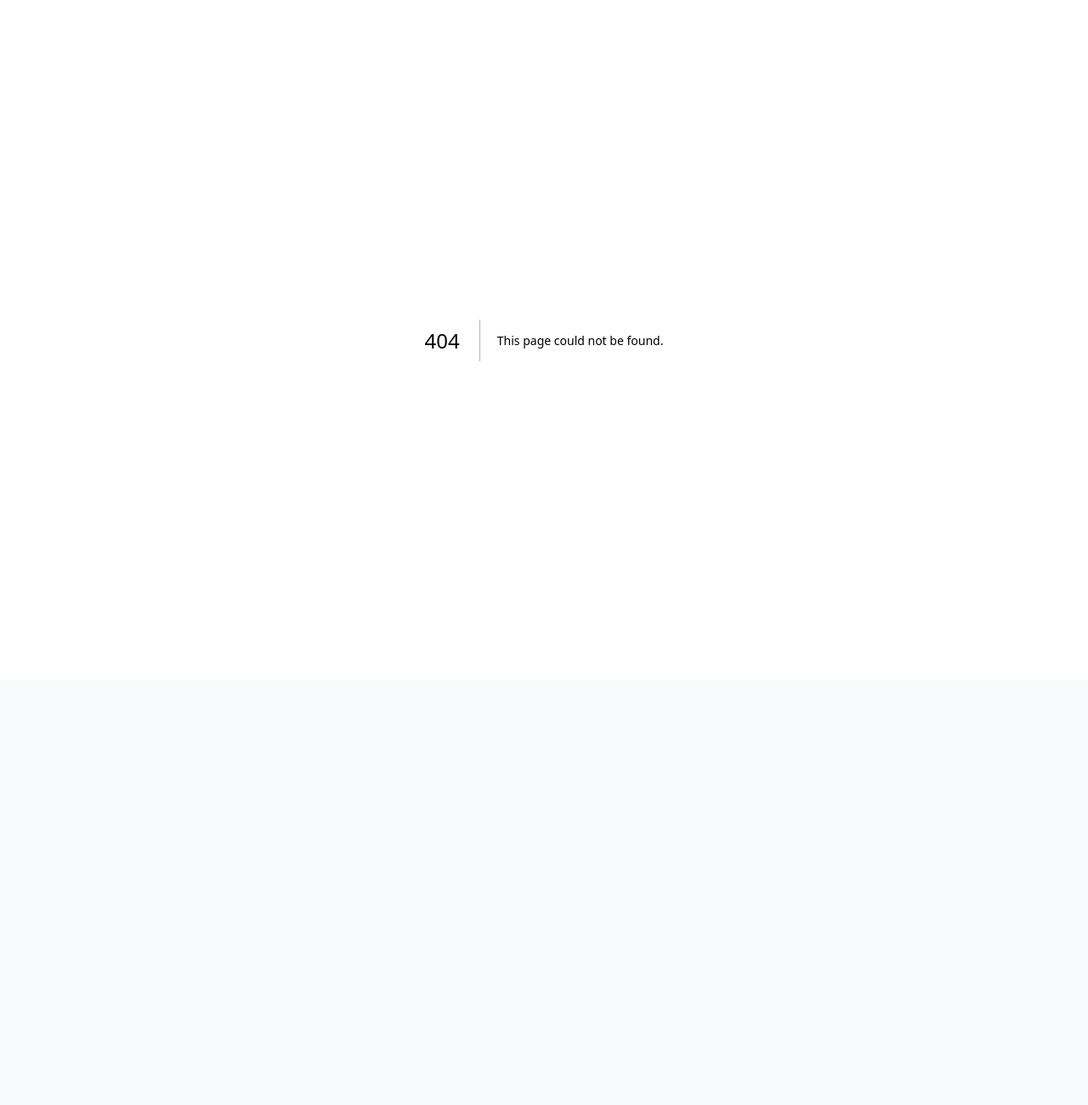
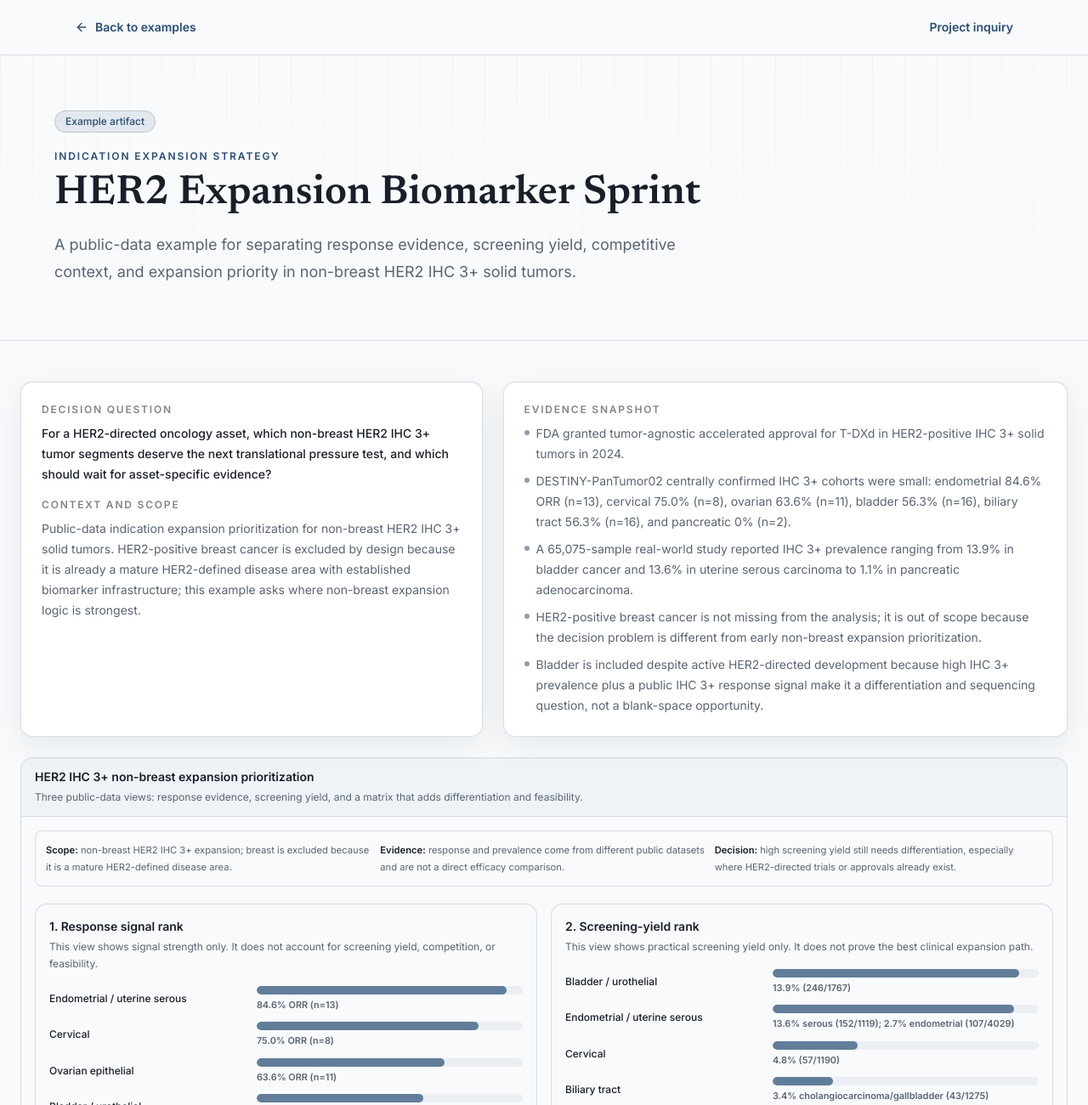
Before and after one commit to Qin-tjo/website, a Next.js app: page /work/her2-expansion in a window 1280 px wide. Before the commit this address had no page. Shown: the top 1300 px of the page at 85% size. Before the commit the page ends 800 px from the top, so only its background shows below. Built offline with nearby package versions, Linux system fonts and the light colour scheme.

Commit message:
Move HER2 sample to standalone artifact

```diff
--- /dev/null
+++ b/src/app/work/her2-expansion/page.tsx
@@ -0,0 +1,76 @@
+import { ArrowLeft } from "lucide-react";
+import Link from "next/link";
+
+import {
+  ArtifactVisual,
+  ListBlock,
+  MiniBlock,
+  ReferenceList,
+} from "@/components/selected-work";
+import { Badge } from "@/components/ui/badge";
+import { Card } from "@/components/ui/card";
+import { siteConfig } from "@/config/site";
+
+const project = siteConfig.projects.find((item) => item.href === "/work/her2-expansion/") ?? siteConfig.projects[0];
+
+export default function Her2ExpansionPage() {
+  return (
+    <main className="min-h-screen bg-background">
+      <header className="border-b border-border/70 bg-background/85 backdrop-blur-xl">
+        <div className="mx-auto flex h-16 max-w-6xl items-center justify-between px-5 sm:px-6">
+          <Link href="/#work" className="inline-flex items-center gap-2 text-sm font-semibold text-primary underline-offset-4 hover:underline">
+            <ArrowLeft className="h-4 w-4" />
+            Back to examples
+          </Link>
+          <a href={`mailto:${siteConfig.email}`} className="text-sm font-semibold text-primary underline-offset-4 hover:underline">
+            Project inquiry
+          </a>
+        </div>
+      </header>
+
+      <section className="relative overflow-hidden border-b border-border/70 px-5 py-14 sm:px-6 lg:py-16">
+        <div className="scientific-grid absolute inset-0 opacity-60" />
+        <div className="relative mx-auto max-w-6xl">
+          <Badge className="border-primary/20 bg-primary/10 text-primary">{project.workType}</Badge>
+          <p className="mt-5 text-xs font-semibold uppercase tracking-[0.16em] text-primary">{project.category}</p>
+          <h1 className="mt-3 max-w-4xl font-serif text-4xl font-semibold leading-tight text-foreground sm:text-5xl">
+            {project.title}
+          </h1>
+          <p className="mt-5 max-w-3xl text-lg leading-8 text-muted-foreground">
+            A public-data example for separating response evidence, screening yield, competitive context, and expansion priority in non-breast HER2 IHC 3+ solid tumors.
+          </p>
+        </div>
+      </section>
+
+      <section className="px-5 py-10 sm:px-6 lg:py-12">
+        <div className="mx-auto max-w-7xl space-y-6">
+          <div className="grid gap-6 lg:grid-cols-[0.9fr_1.1fr]">
+            <Card className="p-6 shadow-soft">
+              <div className="grid gap-4">
+                <MiniBlock label="Decision question" value={project.question} tone="strong" />
+                <MiniBlock label="Context and scope" value={project.context} />
+              </div>
+            </Card>
+
+            <Card className="grid gap-5 p-6 shadow-soft">
+              <ListBlock label="Evidence snapshot" items={project.evidence} />
+            </Card>
+          </div>
+
+          <ArtifactVisual visual={project.visual} />
+
+          <div className="grid gap-6 lg:grid-cols-[1fr_0.9fr]">
+            <Card className="p-6 shadow-soft">
+              <ListBlock label="Interpretation" items={project.interpretation} />
+            </Card>
+            <Card className="grid gap-5 p-6 shadow-soft">
+              <MiniBlock label="Recommendation" value={project.recommendation} tone="strong" />
+              <MiniBlock label="Caveat / what would change this" value={project.caveat} />
+              <ReferenceList references={project.references} />
+            </Card>
+          </div>
+        </div>
+      </section>
+    </main>
+  );
+}
--- a/src/components/selected-work.tsx
+++ b/src/components/selected-work.tsx
@@ -1,6 +1,7 @@
 "use client";
 
 import { ArrowRight, FileText } from "lucide-react";
+import Link from "next/link";
 import { useState } from "react";
 import type { ReactNode } from "react";
 
@@ -48,7 +49,7 @@ const targetTierTone: Record<Tier, string> = {
 };
 
 export function SelectedWork() {
-  const [selectedIndex, setSelectedIndex] = useState(0);
+  const [selectedIndex, setSelectedIndex] = useState(1);
   const selectedProject = siteConfig.projects[selectedIndex];
 
   return (
@@ -64,7 +65,7 @@ export function SelectedWork() {
               <Card
                 className={cn(
                   "group flex h-full flex-col overflow-hidden p-5 transition-transform duration-300 hover:-translate-y-1 hover:shadow-premium",
-                  selectedIndex === index ? "border-primary/45 bg-primary/[0.03] shadow-premium" : "bg-background/86",
+                  selectedIndex === index && !project.href ? "border-primary/45 bg-primary/[0.03] shadow-premium" : "bg-background/86",
                 )}
               >
                 <div className="flex h-full flex-col">
@@ -82,6 +83,15 @@ export function SelectedWork() {
                   <h3 className="mt-3 font-serif text-xl font-semibold leading-tight text-foreground">{project.title}</h3>
                   <p className="mt-3 text-sm leading-6 text-muted-foreground">{project.description}</p>
                   <div className="mt-auto border-t border-border/70 pt-4">
+                    {project.href ? (
+                      <Link
+                        className="inline-flex items-center gap-2 text-sm font-semibold text-primary underline-offset-4 hover:underline"
+                        href={project.href}
+                      >
+                        View full artifact
+                        <ArrowRight className="h-3.5 w-3.5" />
+                      </Link>
+                    ) : (
                       <button
                         className="inline-flex items-center gap-2 text-sm font-semibold text-primary underline-offset-4 hover:underline"
                         type="button"
@@ -91,6 +101,7 @@ export function SelectedWork() {
                         View artifact
                         <ArrowRight className="h-3.5 w-3.5" />
                       </button>
+                    )}
                   </div>
                 </div>
               </Card>
@@ -134,13 +145,13 @@ export function SelectedWork() {
   );
 }
 
-function ArtifactVisual({ visual }: { visual: ProjectVisual }) {
+export function ArtifactVisual({ visual }: { visual: ProjectVisual }) {
   return (
     <div className="overflow-hidden rounded-xl border border-border/80 bg-background">
       <div className="border-b border-border/70 bg-primary/[0.04] px-4 py-3">
         <p className="text-sm font-semibold text-foreground">{visual.title}</p>
         <p className="mt-1 text-xs leading-5 text-muted-foreground">{visual.subtitle}</p>
-        {visual.kind === "her2-expansion" ? <TierLegend context="her2" /> : <TierLegend />}
+        {visual.kind === "her2-expansion" ? null : <TierLegend />}
       </div>
       <div className="overflow-x-auto p-4">
         {visual.kind === "her2-expansion" ? <Her2ExpansionVisual visual={visual} /> : null}
@@ -160,17 +171,17 @@ function Her2ExpansionVisual({ visual }: { visual: Extract<ProjectVisual, { kind
   const priorityRows = [...visual.rows].sort((a, b) => a.finalRank - b.finalRank);
 
   return (
-    <div className="min-w-[860px] space-y-5">
+    <div className="space-y-5">
       <div className="grid gap-2 rounded-lg border border-border/70 bg-background p-3 text-[0.7rem] leading-5 text-muted-foreground sm:grid-cols-3">
-        <p><span className="font-semibold text-emerald-700">High:</span> near-term expansion hypothesis to pressure-test first.</p>
-        <p><span className="font-semibold text-amber-700">Medium:</span> plausible follow-on; needs differentiation or feasibility support.</p>
-        <p><span className="font-semibold text-rose-700">Low:</span> hold unless asset-specific internal data change the case.</p>
+        <p><span className="font-semibold text-foreground">Scope:</span> non-breast HER2 IHC 3+ expansion; breast is excluded because it is a mature HER2-defined disease area.</p>
+        <p><span className="font-semibold text-foreground">Evidence:</span> response and prevalence come from different public datasets and are not a direct efficacy comparison.</p>
+        <p><span className="font-semibold text-foreground">Decision:</span> high screening yield still needs differentiation, especially where HER2-directed trials or approvals already exist.</p>
       </div>
 
       <div className="grid gap-4 lg:grid-cols-2">
         <RankedBarPanel
           title="1. Response signal rank"
-          message="Highest public ORR signals are endometrial, cervical, and ovarian, but N is small."
+          message="This view shows signal strength only. It does not account for screening yield, competition, or feasibility."
           footnote="DESTINY-PanTumor02 centrally confirmed HER2 IHC 3+ cohorts; ORR shown with cohort N."
         >
           {responseRows.map((row) => (
@@ -189,7 +200,7 @@ function Her2ExpansionVisual({ visual }: { visual: Extract<ProjectVisual, { kind
 
         <RankedBarPanel
           title="2. Screening-yield rank"
-          message="Bladder and uterine serous have the highest public IHC 3+ prevalence; pancreatic has the weakest yield."
+          message="This view shows practical screening yield only. It does not prove the best clinical expansion path."
           footnote="Real-world HER2 IHC dataset; prevalence shown with IHC 3+ count / tested N."
         >
           {prevalenceRows.map((row) => (
@@ -210,10 +221,17 @@ function Her2ExpansionVisual({ visual }: { visual: Extract<ProjectVisual, { kind
         <div className="border-b border-border/70 bg-muted/35 px-4 py-3">
           <p className="text-sm font-semibold text-foreground">3. Evidence-backed prioritization matrix</p>
           <p className="mt-1 text-xs leading-5 text-muted-foreground">
-            Final rank integrates response strength, prevalence/screening yield, and practical differentiation. Scores are 1-5 directional judgments from public data.
+            Final rank integrates response strength, prevalence, screening burden, and differentiation. Scores are 1-5 directional judgments from public data.
           </p>
+          <div className="mt-2 flex flex-wrap gap-2 text-[0.68rem] font-medium text-muted-foreground">
+            <span className="inline-flex items-center gap-1.5"><span className="h-2 w-2 rounded-sm bg-emerald-600" />5 strongest</span>
+            <span className="inline-flex items-center gap-1.5"><span className="h-2 w-2 rounded-sm bg-emerald-200" />4 supportive</span>
+            <span className="inline-flex items-center gap-1.5"><span className="h-2 w-2 rounded-sm bg-amber-200" />3 mixed</span>
+            <span className="inline-flex items-center gap-1.5"><span className="h-2 w-2 rounded-sm bg-orange-100" />2 limiting</span>
+            <span className="inline-flex items-center gap-1.5"><span className="h-2 w-2 rounded-sm bg-rose-100" />1 weak</span>
           </div>
-        <div className="grid grid-cols-[1.05fr_0.5fr_0.6fr_0.6fr_0.65fr_0.58fr_0.62fr_1.65fr] gap-2 p-4 text-xs">
+        </div>
+        <div className="hidden grid-cols-[1.05fr_0.5fr_0.6fr_0.6fr_0.65fr_0.58fr_0.62fr_1.65fr] gap-2 p-4 text-xs md:grid">
           {["Segment", "ORR", "Prevalence", "Screening", "Differentiation", "Overall", "Priority", "Evidence behind rank"].map((header) => (
             <p key={header} className="text-[0.62rem] font-semibold uppercase tracking-[0.11em] text-foreground/50">{header}</p>
           ))}
@@ -234,7 +252,32 @@ function Her2ExpansionVisual({ visual }: { visual: Extract<ProjectVisual, { kind
                 <PriorityPill priority={row.priority} />
               </div>
               <div className="space-y-1 border-t border-border/70 py-3 leading-5 text-muted-foreground">
-                <p>{row.rationale}</p>
+                <p className="font-medium text-foreground/80">{row.rationale}</p>
+                <p><span className="font-semibold text-foreground/70">Screening:</span> {row.screeningEvidence}</p>
+                <p><span className="font-semibold text-foreground/70">Differentiation:</span> {row.differentiationEvidence}</p>
+              </div>
+            </div>
+          ))}
+        </div>
+        <div className="space-y-3 p-4 md:hidden">
+          {priorityRows.map((row) => (
+            <div key={row.tumor} className="rounded-lg border border-border/70 bg-background p-3">
+              <div className="flex items-start justify-between gap-3">
+                <div>
+                  <p className="text-sm font-semibold text-foreground">#{row.finalRank} {row.tumor}</p>
+                  <p className="mt-1 text-xs text-muted-foreground">{row.screenBurden}</p>
+                </div>
+                <PriorityPill priority={row.priority} />
+              </div>
+              <div className="mt-3 grid grid-cols-2 gap-2">
+                <MobileHeatCell label="ORR" value={row.matrix.response} />
+                <MobileHeatCell label="Prevalence" value={row.matrix.prevalence} />
+                <MobileHeatCell label="Screening" value={row.matrix.screening} />
+                <MobileHeatCell label="Diff." value={row.matrix.differentiation} />
+              </div>
+              <p className="mt-3 text-xs font-semibold text-foreground">Overall {row.finalScore.toFixed(1)}</p>
+              <div className="mt-2 space-y-1 text-xs leading-5 text-muted-foreground">
+                <p className="font-medium text-foreground/80">{row.rationale}</p>
                 <p><span className="font-semibold text-foreground/70">Screening:</span> {row.screeningEvidence}</p>
                 <p><span className="font-semibold text-foreground/70">Differentiation:</span> {row.differentiationEvidence}</p>
               </div>
@@ -243,13 +286,13 @@ function Her2ExpansionVisual({ visual }: { visual: Extract<ProjectVisual, { kind
         </div>
         <div className="border-t border-border/70 px-4 py-3">
           <p className="text-[0.68rem] leading-5 text-muted-foreground">
-            Annotation: response score considers ORR and IHC 3+ cohort N; prevalence and screening scores use real-world IHC 3+ rate and approximate patients screened per positive; differentiation reflects public competitive and histology-specific context, including whether a clear histology-specific question or an existing HER2-directed standard changes the opportunity. Overall score is the average of the four displayed evidence dimensions.
+            Annotation: response score considers ORR and IHC 3+ cohort N; prevalence and screening scores use real-world IHC 3+ rate and approximate patients screened per positive; differentiation reflects public competitive and histology-specific context. Bladder is penalized for active HER2-directed development; biliary tract is penalized for an approved HER2-directed option; breast cancer is outside scope rather than deprioritized. Overall score is the average of the four displayed evidence dimensions.
           </p>
         </div>
       </div>
 
       <ChartNote>
-        Takeaway: prioritize uterine serous/endometrial, bladder/urothelial, and cervical hypotheses for first-pass pressure testing. ORR and prevalence come from separate public datasets, so the matrix is an expansion-screening framework, not an efficacy comparison.
+        Takeaway: uterine serous/endometrial is the cleanest first-pass hypothesis. Bladder remains scientifically visible because screening yield is high, but it needs a sharper differentiation or sequencing rationale. Cervical is interesting but N-limited; ovarian and biliary tract are conditional follow-ons.
       </ChartNote>
     </div>
   );
@@ -304,6 +347,23 @@ function formatPercent(value: number) {
 }
 
 function HeatCell({ value }: { value: number }) {
+  return (
+    <div className="border-t border-border/70 py-3">
+      <HeatCellBadge value={value} />
+    </div>
+  );
+}
+
+function MobileHeatCell({ label, value }: { label: string; value: number }) {
+  return (
+    <div className="flex items-center justify-between rounded-md border border-border/60 bg-muted/25 px-2 py-2">
+      <span className="text-[0.65rem] font-semibold uppercase tracking-[0.1em] text-foreground/50">{label}</span>
+      <HeatCellBadge value={value} />
+    </div>
+  );
+}
+
+function HeatCellBadge({ value }: { value: number }) {
   const tone =
     value >= 5
       ? "bg-emerald-600 text-white"
@@ -316,11 +376,9 @@ function HeatCell({ value }: { value: number }) {
             : "bg-rose-100 text-rose-950";
 
   return (
-    <div className="border-t border-border/70 py-3">
     <span className={cn("inline-flex h-7 w-9 items-center justify-center rounded-md text-xs font-semibold", tone)}>
       {value}
     </span>
-    </div>
   );
 }
 
@@ -446,7 +504,7 @@ function BiomarkerReviewVisual({ visual }: { visual: Extract<ProjectVisual, { ki
   );
 }
 
-function MiniBlock({ label, value, tone = "muted" }: { label: string; value: string; tone?: "muted" | "strong" }) {
+export function MiniBlock({ label, value, tone = "muted" }: { label: string; value: string; tone?: "muted" | "strong" }) {
   return (
     <div>
       <p className="text-xs font-semibold uppercase tracking-[0.15em] text-foreground/55">{label}</p>
@@ -455,7 +513,7 @@ function MiniBlock({ label, value, tone = "muted" }: { label: string; value: str
   );
 }
 
-function ListBlock({ label, items }: { label: string; items: string[] }) {
+export function ListBlock({ label, items }: { label: string; items: string[] }) {
   return (
     <div>
       <p className="text-xs font-semibold uppercase tracking-[0.15em] text-foreground/55">{label}</p>
@@ -547,7 +605,7 @@ function ConfidencePill({ confidence }: { confidence: Tier }) {
   );
 }
 
-function ProjectTable({ columns, rows }: { columns: string[]; rows: string[][] }) {
+export function ProjectTable({ columns, rows }: { columns: string[]; rows: string[][] }) {
   return (
     <div className="overflow-hidden rounded-xl border border-border/80 bg-background">
       <div className="overflow-x-auto">
@@ -582,7 +640,7 @@ function isTier(value: string): value is Tier {
   return value === "High" || value === "Medium" || value === "Low";
 }
 
-function ReferenceList({ references }: { references: { label: string; href: string }[] }) {
+export function ReferenceList({ references }: { references: { label: string; href: string }[] }) {
   return (
     <div>
       <p className="text-xs font-semibold uppercase tracking-[0.15em] text-foreground/55">References</p>
--- a/src/config/site.ts
+++ b/src/config/site.ts
@@ -71,6 +71,7 @@ export type ProjectVisual =
     };
 
 export type Project = {
+  href?: string;
   title: string;
   category: string;
   workType: WorkType;
@@ -201,33 +202,37 @@ export const siteConfig = {
   },
   projects: [
     {
+      href: "/work/her2-expansion/",
       title: "HER2 Expansion Biomarker Sprint",
       category: "Indication expansion strategy",
       workType: "Example artifact",
       description:
-        "A public-data example showing how HER2 expression, amplification, mutation, heterogeneity, and assay practicality can shape expansion decisions.",
+        "A public-data example showing how HER2 IHC 3+ response, prevalence, screening burden, and competitive context shape non-breast expansion decisions.",
       question:
-        "For a HER2-directed asset, which tumor segments deserve expansion investment beyond a broad HER2-positive basket?",
+        "For a HER2-directed oncology asset, which non-breast HER2 IHC 3+ tumor segments deserve the next translational pressure test, and which should wait for asset-specific evidence?",
       context:
-        "Public-data indication expansion prioritization for a HER2-directed targeted oncology asset.",
+        "Public-data indication expansion prioritization for non-breast HER2 IHC 3+ solid tumors. HER2-positive breast cancer is excluded by design because it is already a mature HER2-defined disease area with established biomarker infrastructure; this example asks where non-breast expansion logic is strongest.",
       evidence: [
         "FDA granted tumor-agnostic accelerated approval for T-DXd in HER2-positive IHC 3+ solid tumors in 2024.",
         "DESTINY-PanTumor02 centrally confirmed IHC 3+ cohorts were small: endometrial 84.6% ORR (n=13), cervical 75.0% (n=8), ovarian 63.6% (n=11), bladder 56.3% (n=16), biliary tract 56.3% (n=16), and pancreatic 0% (n=2).",
         "A 65,075-sample real-world study reported IHC 3+ prevalence ranging from 13.9% in bladder cancer and 13.6% in uterine serous carcinoma to 1.1% in pancreatic adenocarcinoma.",
+        "HER2-positive breast cancer is not missing from the analysis; it is out of scope because the decision problem is different from early non-breast expansion prioritization.",
+        "Bladder is included despite active HER2-directed development because high IHC 3+ prevalence plus a public IHC 3+ response signal make it a differentiation and sequencing question, not a blank-space opportunity.",
       ],
       interpretation: [
         "ORR ranking alone would over-rank small cohorts; prevalence ranking alone would over-rank screening yield. The priority matrix forces those signals to be read together.",
         "Endometrial is a histology-specific opportunity: DESTINY-PanTumor02 reports an endometrial IHC 3+ response signal, while real-world screening yield is strongest in uterine serous carcinoma.",
+        "Bladder should not be framed as an undiscovered opportunity. It belongs in the matrix because screening yield is high; the real decision is whether an asset can differentiate clinically, biologically, or by line-of-therapy sequence.",
         "Ovarian and biliary tract remain plausible follow-ons, but they need clearer differentiation, subtype logic, or asset-specific data before broad expansion.",
       ],
       recommendation:
-        "Use uterine serous/endometrial, bladder/urothelial, and cervical IHC 3+ disease as the first expansion hypotheses to pressure-test; keep ovarian and biliary tract as conditional follow-ons, and deprioritize pancreatic unless internal data change the biology.",
+        "Use uterine serous/endometrial disease as the cleanest first-pass hypothesis. Pressure-test bladder only with a credible differentiation or sequencing rationale; treat cervical, ovarian, and biliary tract as conditional follow-ons; deprioritize pancreatic unless internal data change the biology.",
       caveat:
         "The ranking would change with asset-specific potency, bystander effect, toxicity, internal IHC prevalence, tissue availability, line-of-therapy assumptions, and the low patient N in several IHC 3+ cohorts.",
       visual: {
         kind: "her2-expansion",
-        title: "HER2 IHC 3+ expansion prioritization",
-        subtitle: "Three public-data views: response rank, screening-yield rank, and an evidence-backed prioritization matrix.",
+        title: "HER2 IHC 3+ non-breast expansion prioritization",
+        subtitle: "Three public-data views: response evidence, screening yield, and a matrix that adds differentiation and feasibility.",
         rows: [
           {
             tumor: "Endometrial / uterine serous",
@@ -255,13 +260,13 @@ export const siteConfig = {
             response: 56.3,
             responseN: 16,
             screenBurden: "~7 screened per IHC 3+",
-            priority: "High",
+            priority: "Medium",
             finalRank: 2,
-            finalScore: 4.0,
-            matrix: { response: 3, prevalence: 5, screening: 5, differentiation: 3 },
+            finalScore: 3.8,
+            matrix: { response: 3, prevalence: 5, screening: 5, differentiation: 2 },
             screeningEvidence: "Highest broad screening yield shown: 246/1767 IHC 3+ (~7 screened per positive).",
-            differentiationEvidence: "Attractive yield, but differentiation must be framed against existing HER2-directed and bladder treatment options.",
-            rationale: "Highest prevalence and reasonable response signal; differentiation and treatment-sequencing questions need work.",
+            differentiationEvidence: "Active HER2-directed development in urothelial cancer lowers whitespace; the asset must show a credible sequencing or differentiation angle.",
+            rationale: "High prevalence and reasonable response signal make bladder worth evaluating, but only as a gated differentiation question.",
           },
           {
             tumor: "Cervical",
@@ -272,7 +277,7 @@ export const siteConfig = {
             response: 75.0,
             responseN: 8,
             screenBurden: "~21 screened per IHC 3+",
-            priority: "High",
+            priority: "Medium",
             finalRank: 3,
             finalScore: 3.5,
             matrix: { response: 4, prevalence: 3, screening: 3, differentiation: 4 },
@@ -340,6 +345,7 @@ export const siteConfig = {
         },
         { label: "DESTINY-PanTumor02 primary data", href: "https://pmc.ncbi.nlm.nih.gov/articles/PMC10730032/" },
         { label: "Real-world HER2 IHC 3+ prevalence", href: "https://pmc.ncbi.nlm.nih.gov/articles/PMC12203389/" },
+        { label: "HER2-targeted urothelial trial context", href: "https://clinicaltrials.gov/study/NCT04482309" },
         { label: "FDA Ziihera trial snapshot", href: "https://www.fda.gov/drugs/drug-trials-snapshots/drug-trials-snapshots-ziihera" },
       ],
     },
```
Lines whose indentation alone changed are shown as unchanged.
